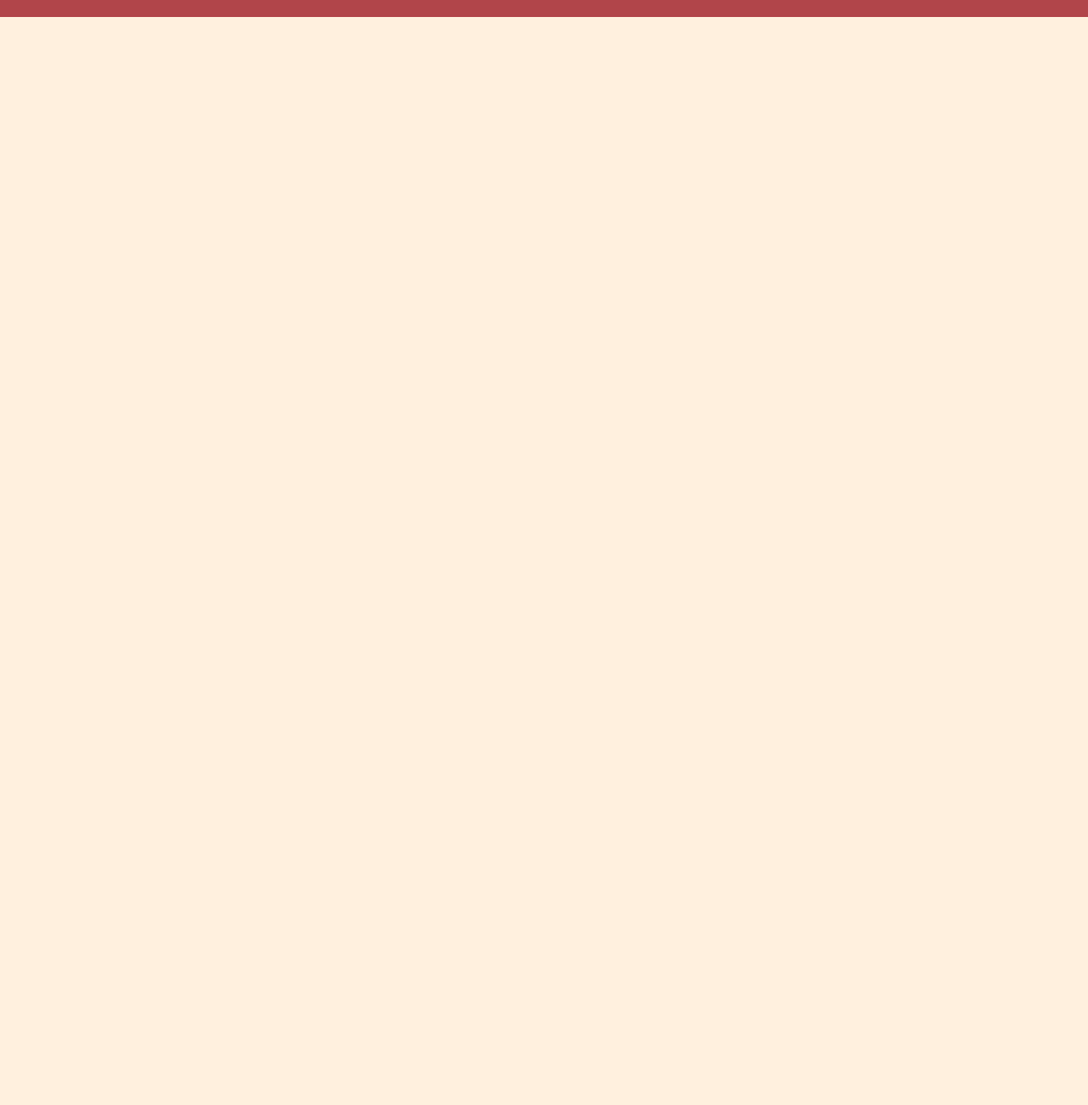
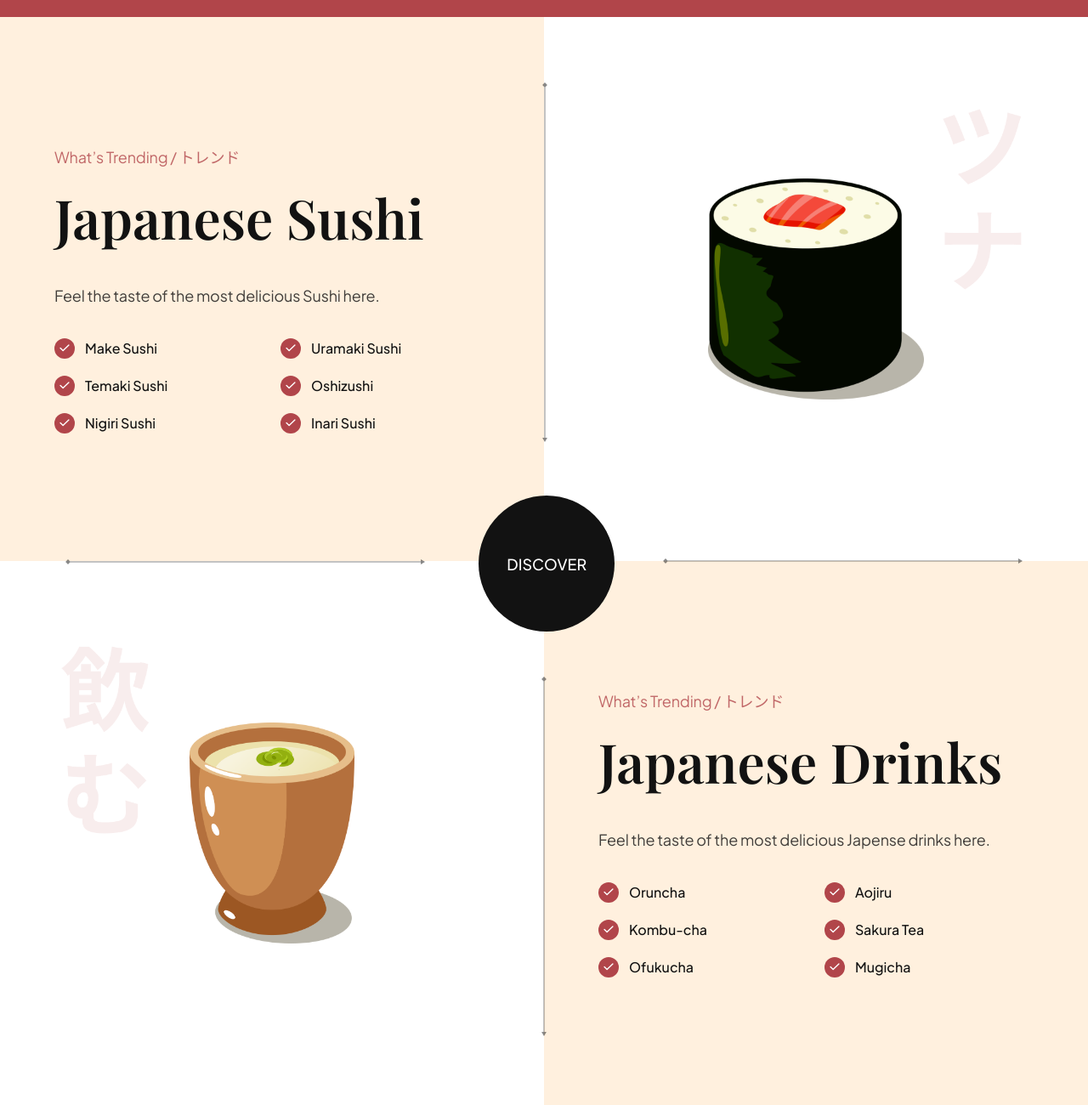
Before and after one commit to shirocloud/sushieat, a website built with Vite: page index.html in a window 1280 px wide. Shown: the part 2398-3698 px from the top of the page at 85% size. Before the commit the page ends 2418 px from the top, so only its background shows below. Built offline with nearby package versions, Linux system fonts and the light colour scheme.

Commit message:
feat: add trending section

```diff
--- a/css/sections/trending.css
+++ b/css/sections/trending.css
@@ -0,0 +1,150 @@
+.trending {
+    position: relative;
+    display: flex;
+    flex-direction: column;
+    overflow: hidden;
+}
+
+/* .trending__discover {
+
+} */
+
+.trending-sushi,
+.trending-drinks {
+    width: 100%;
+    min-height: 640px;
+    display: flex;
+    flex-direction: row;
+}
+
+.trending__content {
+    flex: 1;
+    display: flex;
+    justify-content: center;
+    flex-direction: column;
+    padding: 32px 64px;
+}
+
+.trending__list {
+    list-style: none;
+    flex-wrap: wrap;
+    gap: 20px;
+}
+
+.trending__list li {
+    flex: 1;
+    display: flex;
+    align-items: center;
+    flex-direction: row;
+    gap: 12px;
+    min-width: 210px;
+}
+
+.trending__icon {
+    width: 24px;
+    height: 24px;
+    background-color: var(--primary-color);
+    border-radius: 100%;
+}
+
+.trending__icon img {
+    width: 50%;
+    height: 50%;
+    object-fit: contain;
+}
+
+.trending__list p {
+    flex: 1;
+    font-size: 16px;
+    font-weight: 500;
+    font-family: var(--plus-jakarta-sans);
+    color: var(--secondary-color);
+}
+
+.trending__image {
+    flex: 1;
+    position: relative;
+    padding: 32px 64px;
+    background-color: var(--color-white);
+    background-repeat: no-repeat;
+    background-size: contain;
+    background-position: center;
+}
+
+.trending-sushi .trending__image {
+    background-image: url(/assets/japanese_sushi.png);
+}
+
+.trending-drinks .trending__image {
+    background-image: url(/assets/japanese_drinks.png);
+}
+
+.trending__image img {
+    width: 254px;
+    height: 260px;
+    object-fit: contain;
+}
+
+.trending__discover {
+    position: absolute;
+    top: 44%;
+    left: 44%;
+    z-index: 1;
+    width: 160px;
+    height: 160px;
+    background-color: var(--secondary-color);
+    border-radius: 100%;
+    display: flex;
+    justify-content: center;
+    align-items: center;
+}
+
+.trending__discover p {
+    color: #fff;
+    text-transform: uppercase;
+    font-size: 18px;
+    font-weight: 500;
+    font-family: var(--plus-jakarta-sans);
+}
+
+/* Arrows */
+.trending__arrow {
+    position: absolute;
+    z-index: 1;
+  }
+
+  .trending__arrow img {
+    object-fit: contain;
+  }
+
+  .trending__arrow-left {
+    left: -2.5px;
+    top: 12%;
+  }
+
+  .trending__arrow-left img,
+  .trending__arrow-top img {
+    width: auto;
+    height: 100%;
+  }
+
+  .trending__arrow-top {
+    top: -10.5px;
+    left: 12%;
+  }
+
+  .trending__arrow-bottom {
+    bottom: -6.5px;
+    right: 12%;
+  }
+
+  .trending__arrow-bottom img,
+  .trending__arrow-right img {
+    width: 100%;
+    height: auto;
+  }
+
+  .trending__arrow-right {
+    right: -2.5px;
+    bottom: 12%;
+  }
--- a/index.html
+++ b/index.html
@@ -42,7 +42,7 @@
 
   <section class="hero">
     <div class="hero-image">
-      <img src="assets/sushi-1.png" alt="sushi" data-aos="fade-up"/>
+      <img src="assets/sushi-1.png" alt="sushi" data-aos="fade-up" />
       <h2 data-aos="fade-up">
         日 <br />
         本 <br />
@@ -100,7 +100,8 @@
     <div class="about-us__content" data-aos="fade-left">
       <p class="sushi__subtitle">About Us / 私たちに関しては</p>
       <h3 class="sushi__title">Our mission is to bring true Japanese flavours to you.</h3>
-      <p class="sushi__description">We will continue to provide the experience of Omotenashi, the Japanese mindset of hospitality, with our shopping and dining for our customers.</p>
+      <p class="sushi__description">We will continue to provide the experience of Omotenashi, the Japanese mindset of
+        hospitality, with our shopping and dining for our customers.</p>
     </div>
   </section>
 
@@ -178,6 +179,134 @@
     </button>
   </section>
 
+  <section class="trending" id="food">
+
+    <section class="trending-sushi">
+      <div class="trending__content" data-aos="fade-right">
+        <p class="sushi__subtitle">What’s Trending / トレンド</p>
+        <h3 class="sushi__title">Japanese Sushi</h3>
+        <p class="sushi__description">Feel the taste of the most delicious Sushi here.</p>
+
+        <ul class="trending__list flex-between">
+          <li>
+            <div class="trending__icon flex-center">
+              <img src="assets/check.svg" alt="check">
+            </div>
+            <p>Make Sushi</p>
+          </li>
+          <li>
+            <div class="trending__icon flex-center">
+              <img src="assets/check.svg" alt="check">
+            </div>
+            <p>Uramaki Sushi</p>
+          </li>
+          <li>
+            <div class="trending__icon flex-center">
+              <img src="assets/check.svg" alt="check">
+            </div>
+            <p>Temaki Sushi</p>
+          </li>
+          <li>
+            <div class="trending__icon flex-center">
+              <img src="assets/check.svg" alt="check">
+            </div>
+            <p>Oshizushi</p>
+          </li>
+          <li>
+            <div class="trending__icon flex-center">
+              <img src="assets/check.svg" alt="check">
+            </div>
+            <p>Nigiri Sushi</p>
+          </li>
+          <li>
+            <div class="trending__icon flex-center">
+              <img src="assets/check.svg" alt="check">
+            </div>
+            <p>Inari Sushi</p>
+          </li>
+        </ul>
+      </div>
+
+      <div class="trending__image flex-center">
+        <img src="assets/sushi-5.png" alt="sushi-5" data-aos="fade-left">
+
+        <div class="trending__arrow trending__arrow-left">
+          <img src="assets/arrow-vertical.svg" alt="arrow vertical">
+        </div>
+
+        <div class="trending__arrow trending__arrow-bottom">
+          <img src="assets/arrow-horizontal.svg" alt="arrow horizontal">
+        </div>
+      </div>
+
+    </section>
+
+    <div class="trending__discover" data-aos="zoom-in">
+      <p>Discover</p>
+    </div>
+
+    <section class="trending-drinks">
+      <div class="trending__image flex-center">
+        <img src="assets/sushi-4.png" alt="sushi-4" data-aos="fade-right">
+
+        <div class="trending__arrow trending__arrow-top">
+          <img src="assets/arrow-horizontal.svg" alt="arrow horizontal">
+        </div>
+
+        <div class="trending__arrow trending__arrow-right">
+          <img src="assets/arrow-vertical.svg" alt="arrow vertical">
+        </div>
+      </div>
+
+      <div class="trending__content" data-aos="fade-left">
+        <p class="sushi__subtitle">What’s Trending / トレンド</p>
+        <h3 class="sushi__title">Japanese Drinks</h3>
+        <p class="sushi__description">Feel the taste of the most delicious Japense drinks here.</p>
+
+        <ul class="trending__list flex-between">
+          <li>
+            <div class="trending__icon flex-center">
+              <img src="assets/check.svg" alt="check">
+            </div>
+            <p>Oruncha</p>
+          </li>
+          <li>
+            <div class="trending__icon flex-center">
+              <img src="assets/check.svg" alt="check">
+            </div>
+            <p>Aojiru</p>
+          </li>
+          <li>
+            <div class="trending__icon flex-center">
+              <img src="assets/check.svg" alt="check">
+            </div>
+            <p>Kombu-cha</p>
+          </li>
+          <li>
+            <div class="trending__icon flex-center">
+              <img src="assets/check.svg" alt="check">
+            </div>
+            <p>Sakura Tea</p>
+          </li>
+          <li>
+            <div class="trending__icon flex-center">
+              <img src="assets/check.svg" alt="check">
+            </div>
+            <p>Ofukucha</p>
+          </li>
+          <li>
+            <div class="trending__icon flex-center">
+              <img src="assets/check.svg" alt="check">
+            </div>
+            <p>Mugicha</p>
+          </li>
+        </ul>
+      </div>
+
+    </section>
+  </section>
+
+
   <script type="module" src="js/script.js"></script>
 </body>
 
```
